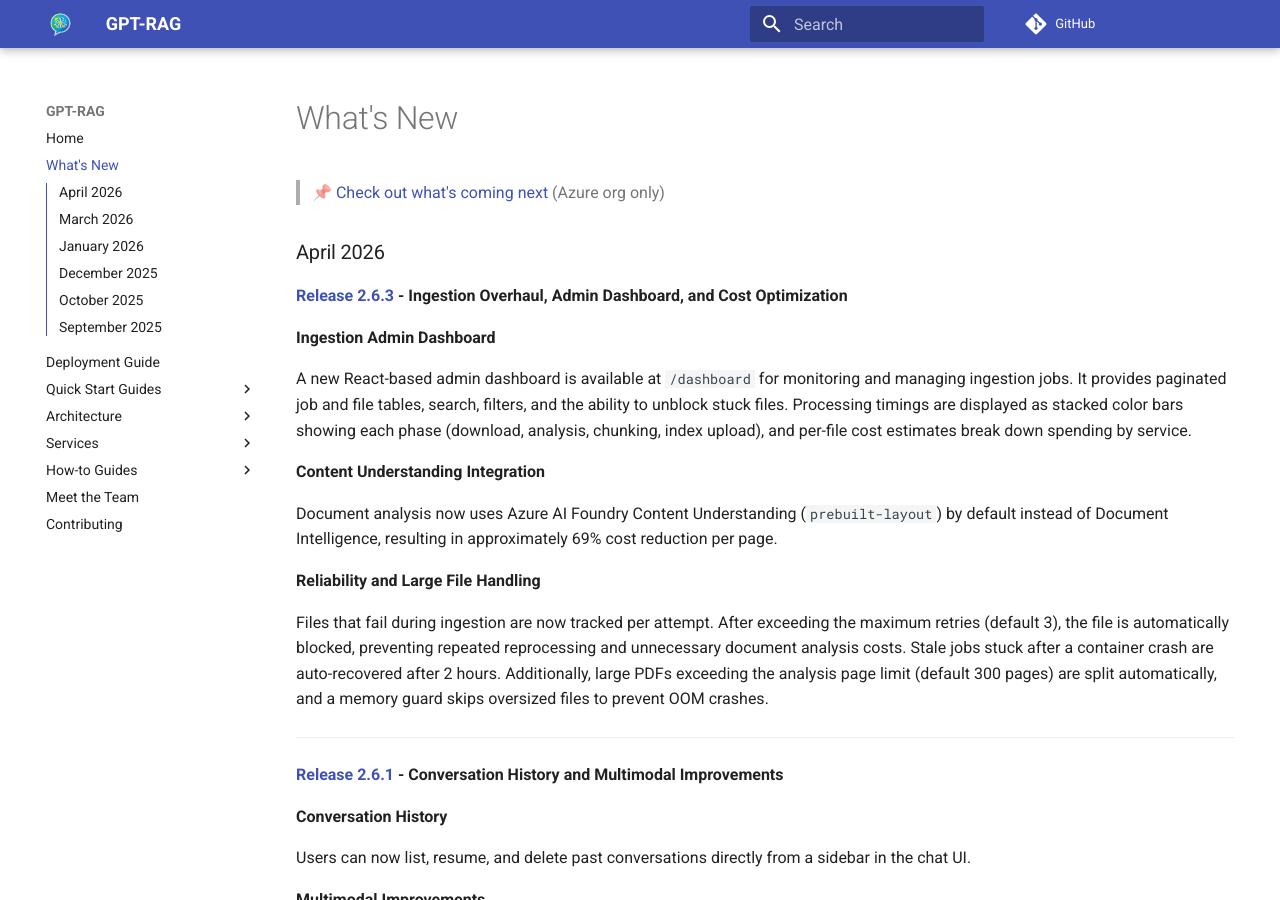
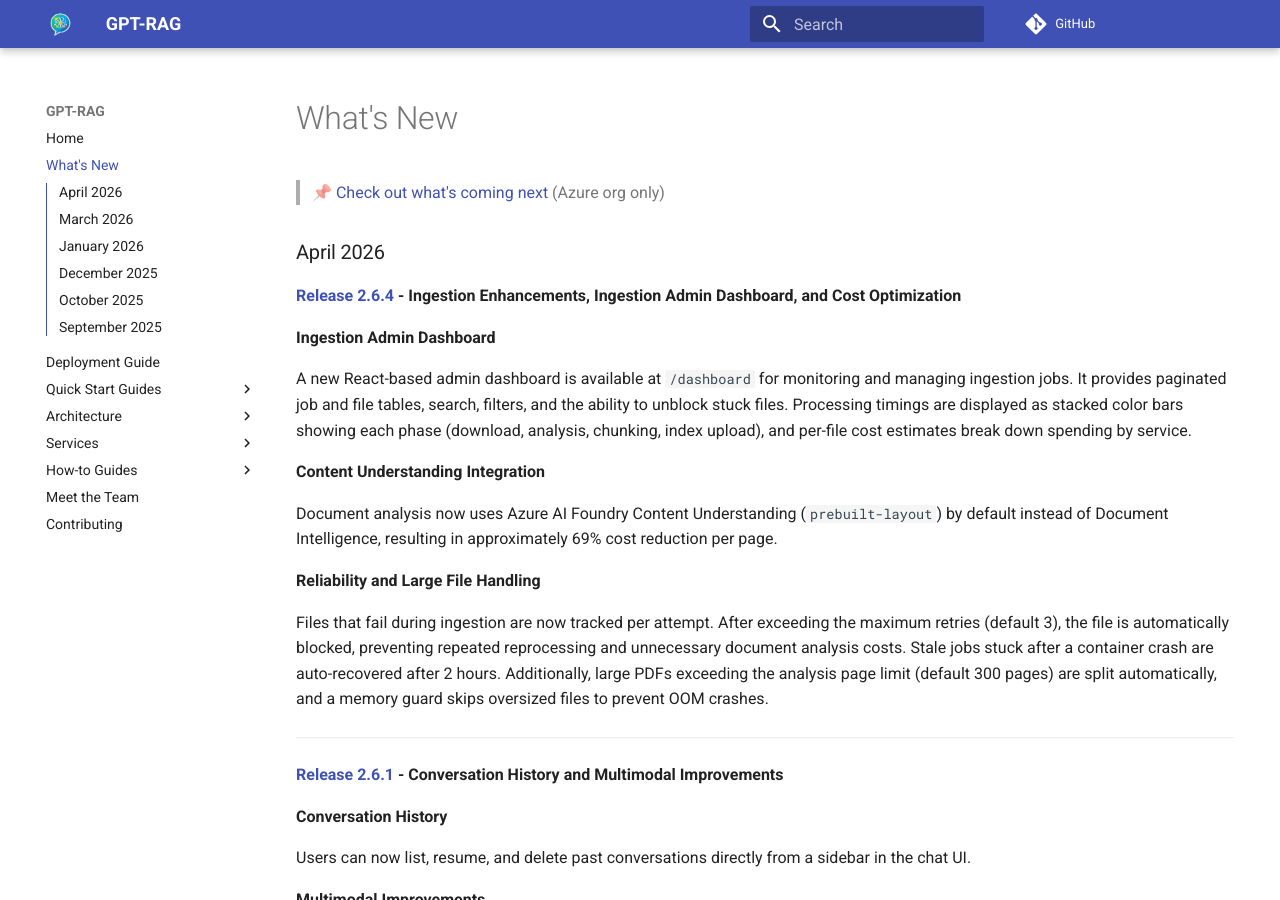
Before and after one commit to Azure/GPT-RAG, an MkDocs documentation site: the page built from docs/whatisnew.md, in a window 1280 px wide and 900 px high. Built offline with MkDocs 1.6.1 and Material for MkDocs 9.7.7, drawn with Linux system fonts in a browser that asks for light colours; comment, search, counter and statistics services are not loaded.

Commit message:
documentation

```diff
--- a/docs/whatisnew.md
+++ b/docs/whatisnew.md
@@ -2,7 +2,7 @@
 
 ### April 2026
 
-**[Release 2.6.3](https://github.com/Azure/GPT-RAG/tree/v2.6.3) - Ingestion Overhaul, Admin Dashboard, and Cost Optimization**
+**[Release 2.6.4](https://github.com/Azure/GPT-RAG/tree/v2.6.4) - Ingestion Enhancements, Ingestion Admin Dashboard, and Cost Optimization**
 
 **Ingestion Admin Dashboard**
 
```
